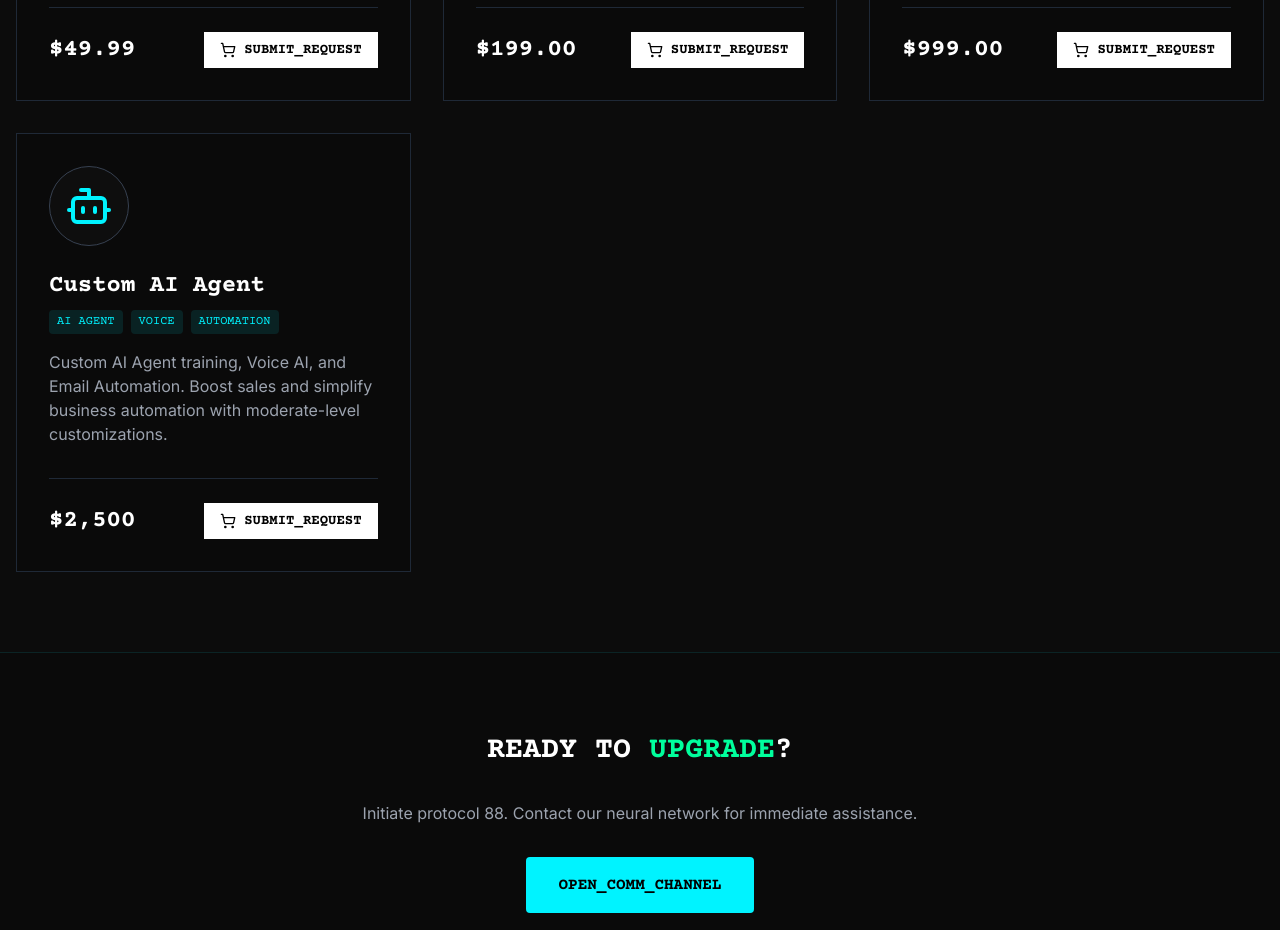
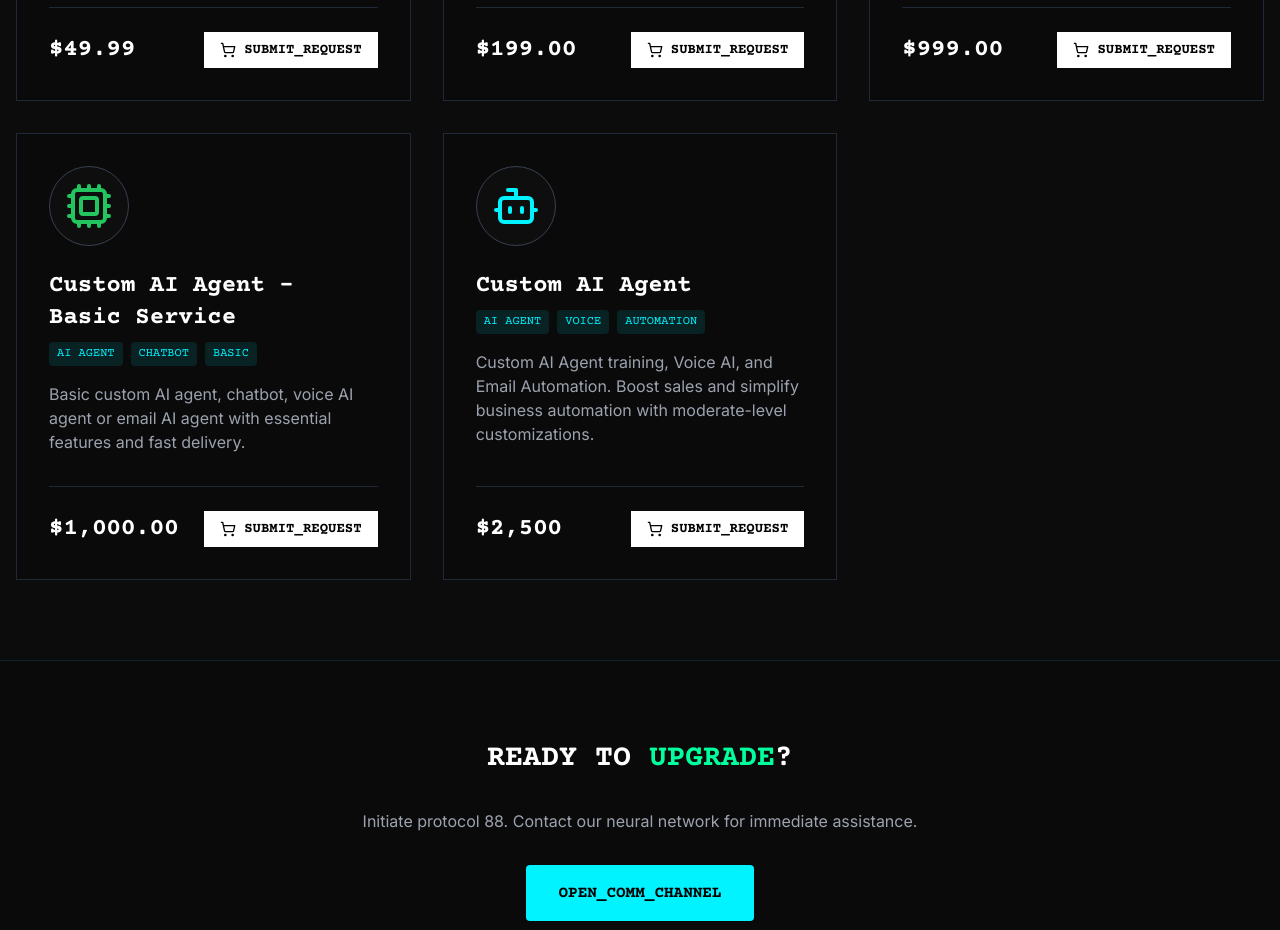
Before and after one commit to sunnykumarsingh1997/deepsikhaitconsultancywebsite, a React (Vite) app: page / in a window 1280 px wide. Shown: the part 4140-5070 px from the top of the page. Built offline with nearby package versions, Linux system fonts and the light colour scheme.

Commit message:
feat: add Basic Custom AI Agent product based on Fiverr service

```diff
--- a/src/components/Shop.tsx
+++ b/src/components/Shop.tsx
@@ -1,6 +1,6 @@
 import React, { useState } from 'react';
 import { motion } from 'framer-motion';
-import { ShoppingCart, Zap, Book, Database, Bot } from 'lucide-react';
+import { ShoppingCart, Zap, Book, Database, Bot, Cpu } from 'lucide-react';
 import ContactModal from './ContactModal';
 
 const products = [
@@ -27,6 +27,14 @@ const products = [
         icon: <Book className="w-12 h-12 text-cyber-purple" />,
         description: 'The sacred text of VEO 3 architecture. Only for the initiated.',
         tags: ['MANUAL', 'SECRET', 'VEO3']
+    },
+    {
+        id: 4,
+        title: 'Custom AI Agent – Basic Service',
+        price: '$1,000.00',
+        icon: <Cpu className="w-12 h-12 text-green-500" />,
+        description: 'Basic custom AI agent, chatbot, voice AI agent or email AI agent with essential features and fast delivery.',
+        tags: ['AI AGENT', 'CHATBOT', 'BASIC']
     },
     {
         id: 5,
```
